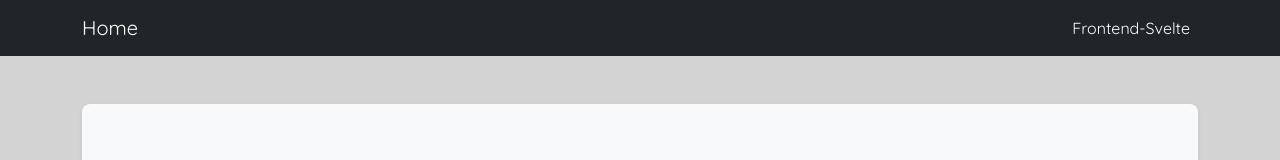
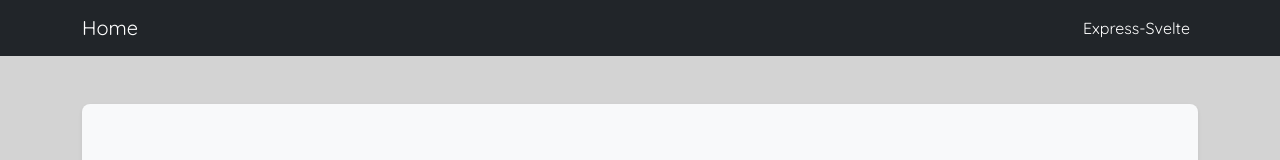
Before and after one commit to AQodS/fe-svelte, a SvelteKit app: page / in a window 1280 px wide. Shown: the top 160 px of the page. Built offline with nearby package versions, Linux system fonts and the light colour scheme.

Commit message:
fix: bug from backend

```diff
--- a/src/routes/+layout.svelte
+++ b/src/routes/+layout.svelte
@@ -22,7 +22,7 @@
             class="nav-link active"
             aria-current="page"
           >
-            Frontend-Svelte
+            Express-Svelte
           </a>
         </li>
       </ul>
--- a/src/routes/admin/users/+page.server.js
+++ b/src/routes/admin/users/+page.server.js
@@ -1,11 +1,11 @@
 /** @type {import('./$types').PageLoad} */
-
 export async function load({ fetch, cookies }) {
   // Ambil token dari cookie
   const token = cookies.get('token');
 
   // Mengirim permintaan dengan token
   const response = await fetch(`${import.meta.env.VITE_BACKEND_URL}/api/admin/users`, {
+    method: 'GET',
     headers: {
       'Authorization': `${token}`,
       'Content-Type': 'application/json'
@@ -13,7 +13,6 @@ export async function load({ fetch, cookies }) {
   });
 
   const result = await response.json();
-
   // Assign response data to users
   const users = result.data;
 
```
